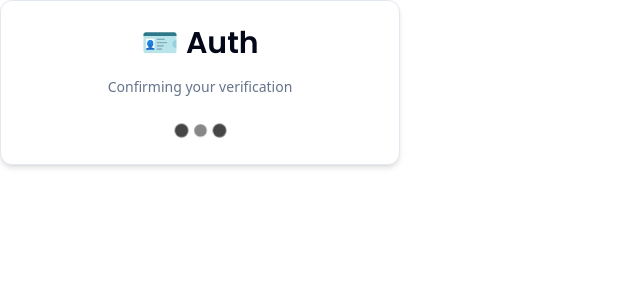
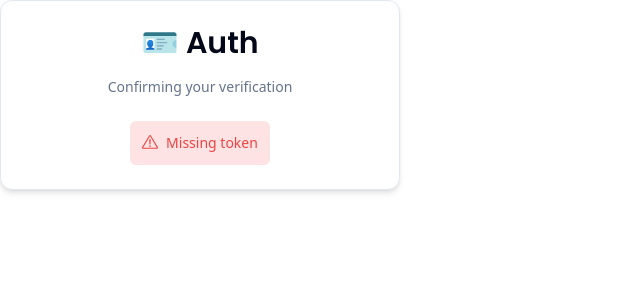
Before and after one commit to taut0logy/Serenite, a Next.js app in the folder support-group/: page /auth/new-verification in a window 1280 px wide. Shown: the top 300 px of the page, without its empty margins (0-640 px from the left). Built offline with nearby package versions, Linux system fonts and the light colour scheme.

Commit message:
Refactor verification logic to use token-based retrieval and enhance error handling in the new verification form

```diff
--- a/support-group/actions/new-verification.ts
+++ b/support-group/actions/new-verification.ts
@@ -2,13 +2,15 @@
 
 import { db } from "@/lib/db";
 import { getUserByEmail } from "@/data/user";
-import { getVerificationTokenByEmail } from "@/data/verification-token";
+import { getVerificationTokenByEmail, getVerificationTokenByToken } from "@/data/verification-token";
 
 export const newVerification = async (token:string) => {
-  const existingToken = await getVerificationTokenByEmail(token);
+  const existingToken = await getVerificationTokenByToken(token);
+
+
 
   if(!existingToken){
-    return { error: "Token does nto exist!" };
+    return { error: "Token does not exist!" };
   }
   const hasExpired = new Date() > new Date(existingToken.expires);
 
--- a/support-group/components/auth/new-verification-form.tsx
+++ b/support-group/components/auth/new-verification-form.tsx
@@ -2,15 +2,34 @@
 import { BeatLoader } from "react-spinners";
 import { CardWrapper } from '@/components/auth/card-wrapper';
 import { useSearchParams } from "next/navigation";
-import { useCallback, useEffect } from "react";
+import { useCallback, useEffect, useState } from "react";
+import { newVerification } from "@/actions/new-verification";
+import { FormError } from "@/components/form-error";
+import { FormSuccess } from "@/components/form-success";
+export const NewVerificationFrom = () => {
+  const [error, setError] = useState<string | undefined>();
+  const [success, setSuccess] = useState<string | undefined>();
 
-export const NewVerificationFrom = () => {
 
   const searchParams = useSearchParams();
   const token = searchParams.get('token');
 
   const onSubmit = useCallback(() => {
-  }, [token]);
+    if(success || error ) return ;
+    if(!token){
+      setError("Missing token");
+      return;
+    }
+
+    newVerification(token).then((data) => {
+      setError(data?.error);
+      setSuccess(data?.success);
+    }).catch(() => {
+    setError("Something went wrong!");
+    }
+    );
+
+  }, [token, success, error]);
 
   useEffect(()=> {
     onSubmit();
@@ -22,7 +41,10 @@ export const NewVerificationFrom = () => {
     backButtonLabel="Back to login"
     backButtonHref="/auth/login">
       <div className="flex items-center w-full justify-center">
-        <BeatLoader />
+        {!success && !error && (<BeatLoader />)}
+        {!success && (
+        <FormError message={error} />)}
+        <FormSuccess message={success} />
         </div>
     </CardWrapper>
   )
```
